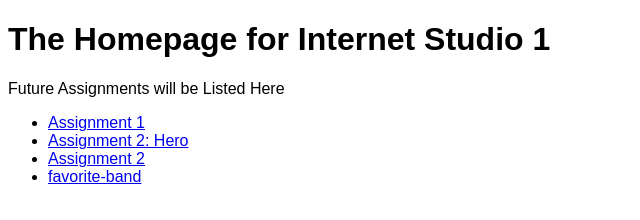
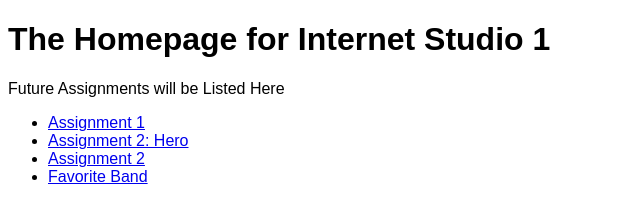
Before and after one commit to brooklinmoore/Brooklin-Moore-Internet-Studio-1, a plain HTML site: page index.html in a window 1280 px wide. Shown: the full height of the page, 0-640 px from the left. Drawn offline with Linux system fonts and the light colour scheme.

Commit message:
Update index.html name

```diff
--- a/index.html
+++ b/index.html
@@ -13,7 +13,7 @@
 		<li><a href="./asg1/index.html">Assignment 1</a></li>
 		<li><a href="./asg2/hero.html">Assignment 2: Hero</a></li>
 		<li><a href="./asg2/index.html">Assignment 2</a></li>
-		<li><a href="./asg3/index.html">favorite-band</a></li>
+		<li><a href="./asg3/index.html">Favorite Band</a></li>
 	</ul>
 
 	<script src="./assets/js/main.js"></script>
```
